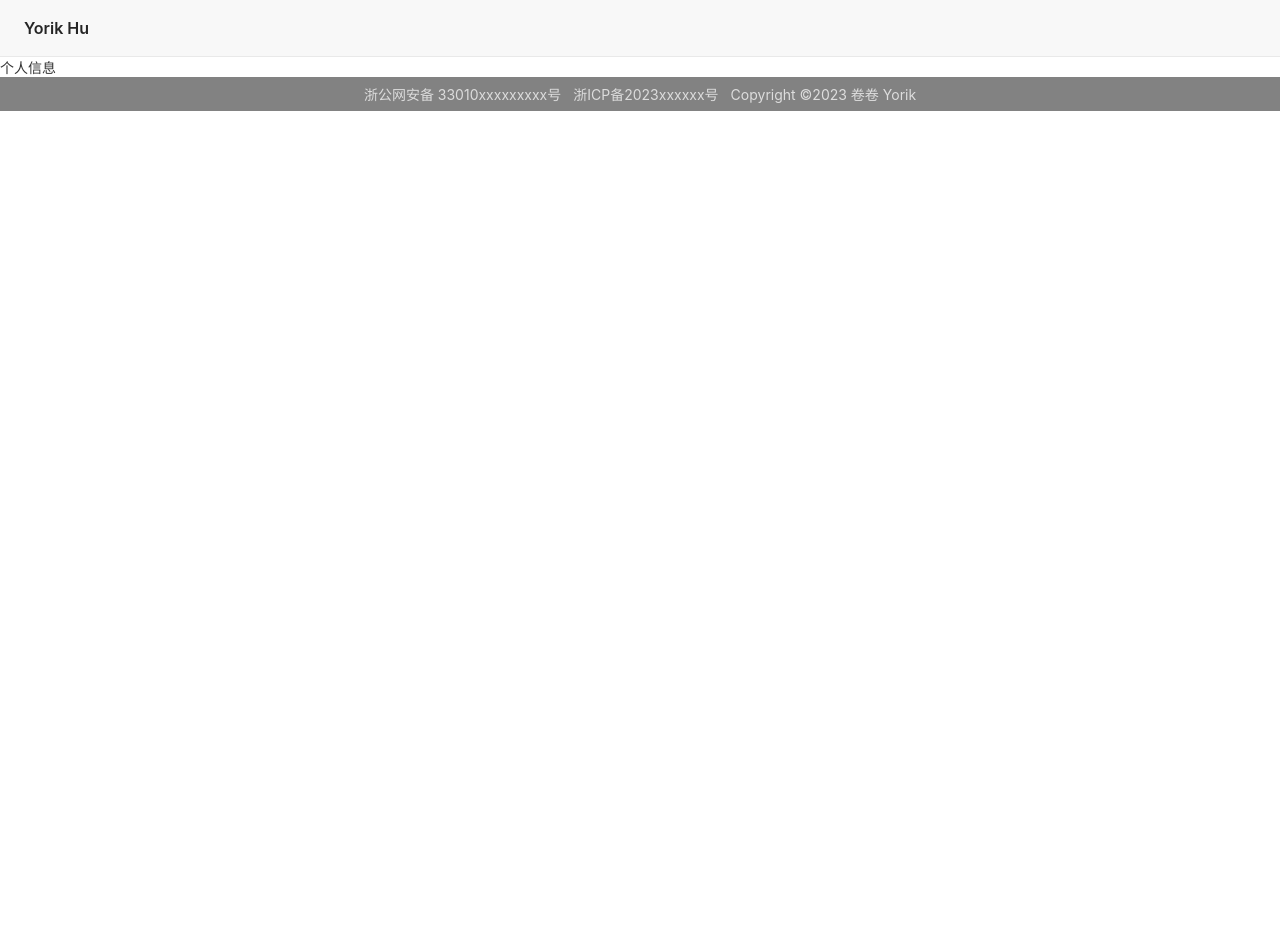
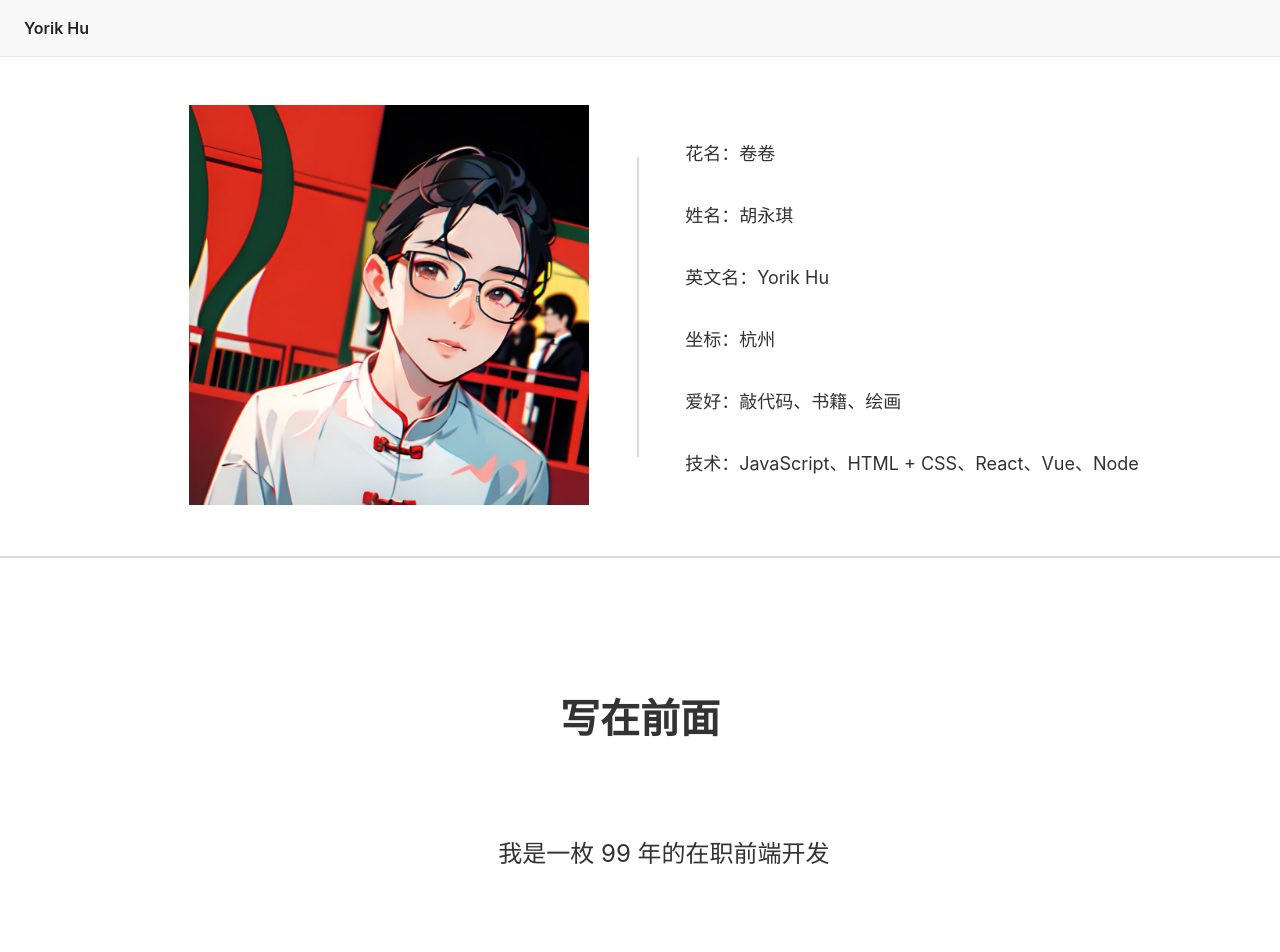
Before and after one commit to yorikhu/yorikhu-intro, a Next.js app: page /person in a window 1280 px wide. Shown: the top 952 px of the page. Before the commit the page ends 800 px from the top, so only its background shows below. Built offline with nearby package versions, Linux system fonts and the light colour scheme; a web font is replaced by a local one.

Commit message:
feat: enrich individual plate

```diff
--- /dev/null
+++ b/src/app/person/page.module.scss
@@ -0,0 +1,64 @@
+@import "@/app/common.scss";
+
+.person-page {
+  background-color: transparent;
+
+  .intro-part {
+    display: flex;
+    min-height: 240px;
+    justify-content: center;
+
+    .avatar-area {
+      padding: 48px;
+    }
+
+    .brief-desc {
+      position: relative;
+      display: flex;
+      flex-direction: column;
+      justify-content: center;
+      padding-left: 48px;
+
+      &::before {
+        position: absolute;
+        content: "";
+        width: 2px;
+        height: 300px;
+        top: 50%;
+        left: 0;
+        transform: translateY(-50%);
+        background: #dbdbdb;
+      }
+
+      p {
+        font-size: 18px;
+      }
+    }
+  }
+
+  .main-desc {
+    display: flex;
+    padding: 12vh 48px 24vh;
+    position: relative;
+    flex-direction: column;
+    user-select: none;
+    border-top: 2px solid #dbdbdb;
+
+    h2 {
+      font-size: 40px;
+      padding: 0 48px 4vh;
+      text-align: center;
+    }
+
+    .desc-content {
+      display: flex;
+      flex-direction: column;
+      align-items: center;
+      max-width: 1200px;
+      p {
+        font-size: 24px;
+        text-indent: 2em;
+      }
+    }
+  }
+}
--- a/src/app/person/page.tsx
+++ b/src/app/person/page.tsx
@@ -1,5 +1,36 @@
 "use client";
 
+import styles from "./page.module.scss";
+import Image from "next/image";
+
 export default function Person() {
-  return <>个人信息</>;
+  return (
+    <div className={styles["person-page"]}>
+      <div className={styles["intro-part"]}>
+        <div className={styles["avatar-area"]}>
+          <Image
+            priority={true}
+            width={400}
+            height={400}
+            src="/yorikhu/ai-avatar.png"
+            alt=""
+          />
+        </div>
+        <div className={styles["brief-desc"]}>
+          <p>花名：卷卷</p>
+          <p>姓名：胡永琪</p>
+          <p>英文名：Yorik Hu</p>
+          <p>坐标：杭州</p>
+          <p>爱好：敲代码、书籍、绘画</p>
+          <p>技术：JavaScript、HTML + CSS、React、Vue、Node</p>
+        </div>
+      </div>
+      <div className={styles["main-desc"]}>
+        <h2>写在前面</h2>
+        <div className={styles["desc-content"]}>
+          <p>我是一枚 99 年的在职前端开发</p>
+        </div>
+      </div>
+    </div>
+  );
 }
```
Also changed, not shown: public/yorikhu/ai-avatar.png (added).
